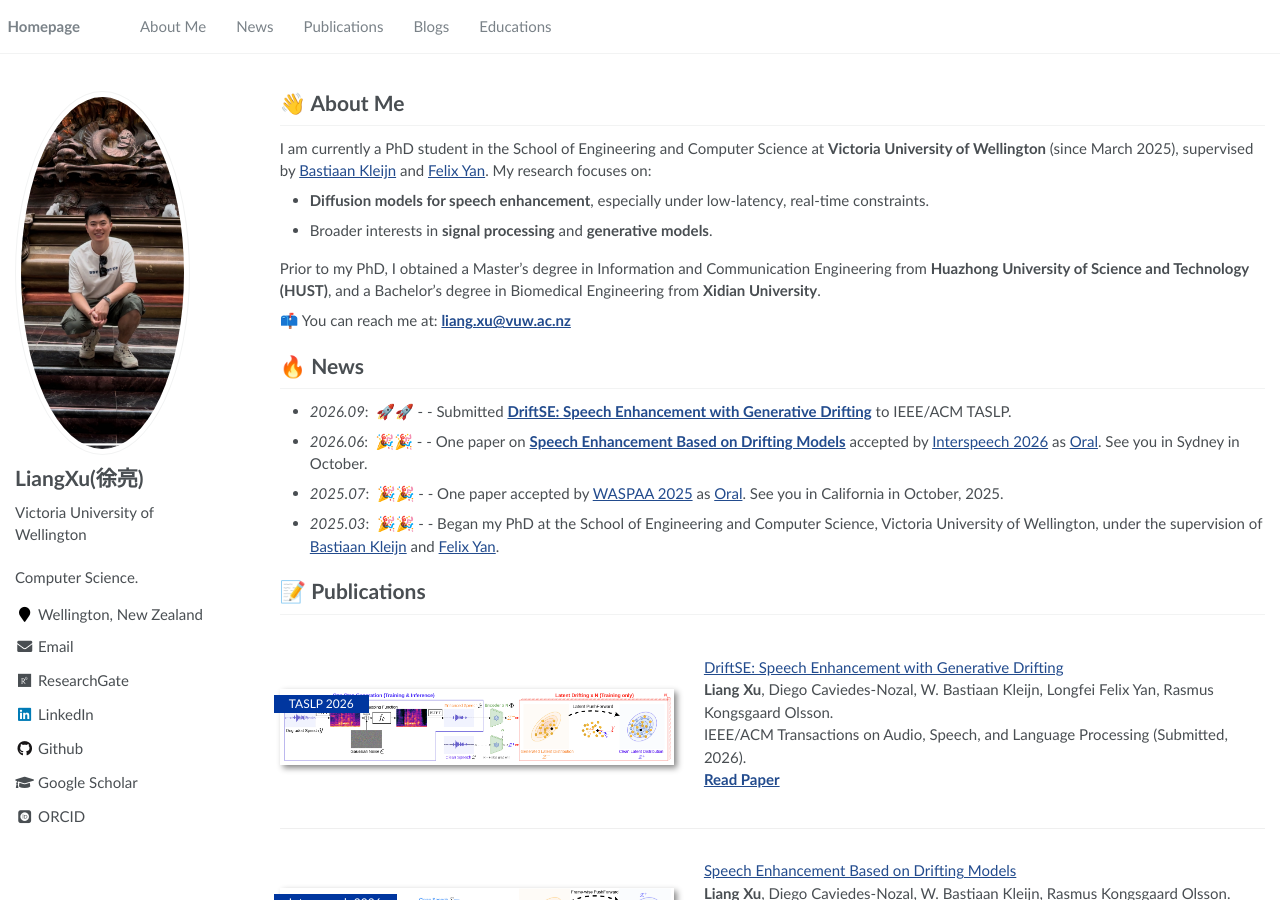
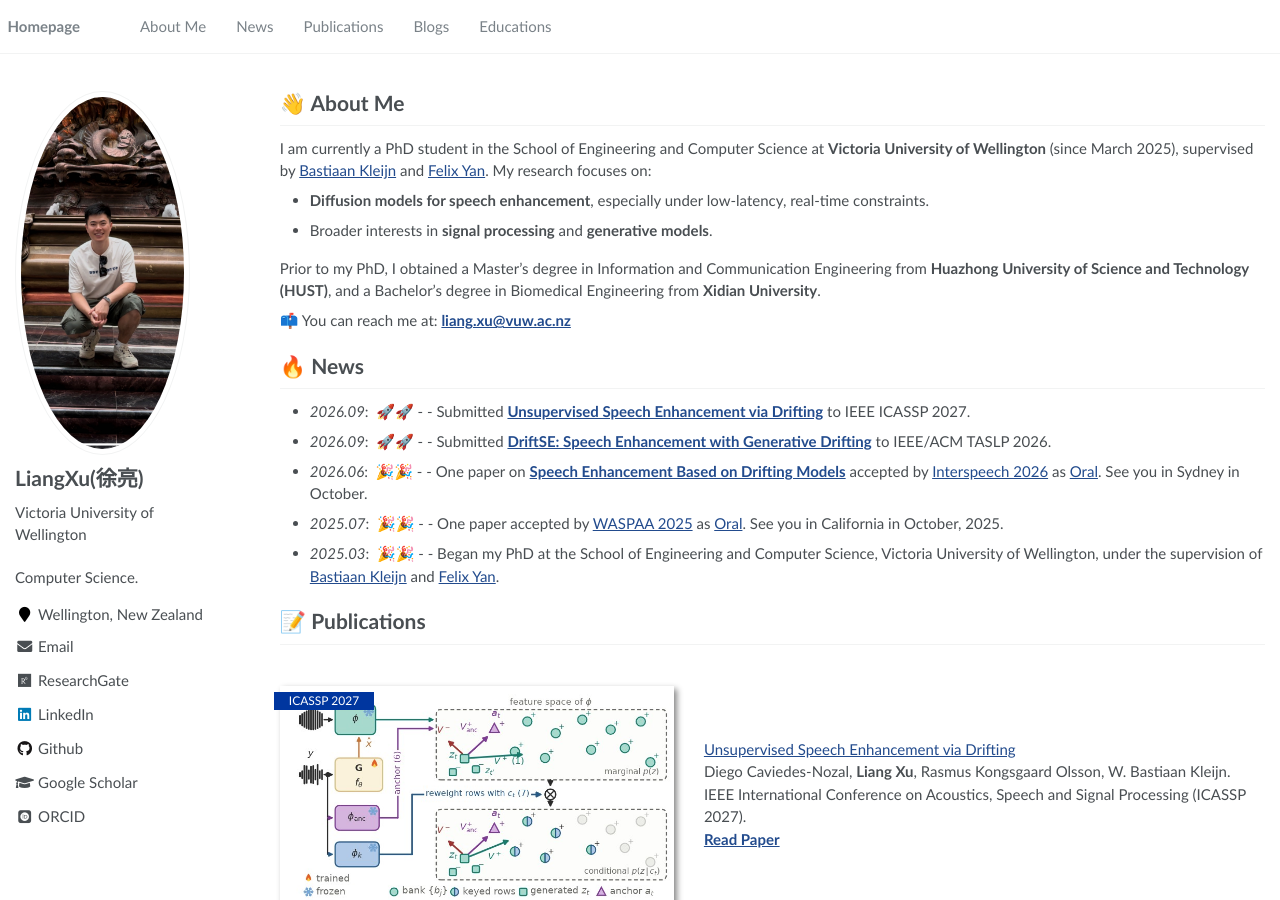
Before and after one commit to LiangXu123/LiangXu123.github.io, a Jekyll site: the page built from _pages/about.md, in a window 1280 px wide and 900 px high. Built offline with Jekyll 4.4.1, drawn with Linux system fonts in a browser that asks for light colours; some web fonts are replaced.

Commit message:
update unsupervised driftse

```diff
--- a/_pages/about.md
+++ b/_pages/about.md
@@ -30,12 +30,28 @@ Prior to my PhD, I obtained a Master’s degree in Information and Communication
 
 # 🔥 News
 
-- _2026.09_: &nbsp;🚀🚀 - - Submitted **[DriftSE: Speech Enhancement with Generative Drifting](https://liangxu123.github.io/dual-latent-DriftSE/)** to IEEE/ACM TASLP.
+- _2026.09_: &nbsp;🚀🚀 - - Submitted **[Unsupervised Speech Enhancement via Drifting](https://d-caviedes.github.io/unpaired-drifting-se/)** to IEEE ICASSP 2027.
+- _2026.09_: &nbsp;🚀🚀 - - Submitted **[DriftSE: Speech Enhancement with Generative Drifting](https://liangxu123.github.io/dual-latent-DriftSE/)** to IEEE/ACM TASLP 2026.
 - _2026.06_: &nbsp;🎉🎉 - - One paper on **[Speech Enhancement Based on Drifting Models](https://liangxu123.github.io/driftse/)** accepted by [Interspeech 2026](https://interspeech2026.org/en-AU/pages/author-resources/resources) as [Oral](https://interspeech2026.org/en-AU/pages/programme/program). See you in Sydney in October.
 - _2025.07_: &nbsp;🎉🎉 - - One paper accepted by [WASPAA 2025](https://waspaa.com/) as [Oral](https://waspaa.com/technical-program-schedule/). See you in California in October, 2025.
 - _2025.03_: &nbsp;🎉🎉 - - Began my PhD at the School of Engineering and Computer Science, Victoria University of Wellington, under the supervision of [Bastiaan Kleijn](https://people.wgtn.ac.nz/bastiaan.kleijn) and [Felix Yan](https://people.wgtn.ac.nz/felix.yan).
 
 # 📝 Publications
+
+<div class='paper-box'>
+  <div class='paper-box-image'>
+    <div>
+      <div class="badge">ICASSP 2027</div>
+      <img src='images/un_driftse.jpeg' alt="unsupervised-driftse" width="100%">
+    </div>
+  </div>
+  <div class='paper-box-text' markdown="1">
+[Unsupervised Speech Enhancement via Drifting](https://d-caviedes.github.io/unpaired-drifting-se/) <br>
+Diego Caviedes-Nozal, **Liang Xu**, Rasmus Kongsgaard Olsson, W. Bastiaan Kleijn. <br>
+IEEE International Conference on Acoustics, Speech and Signal Processing (ICASSP 2027). <br>
+[**Read Paper**](https://arxiv.org/pdf/2609.34662)<br>
+  </div>
+</div>
 
 <div class='paper-box'>
   <div class='paper-box-image'>
```
Also changed, not shown: images/un_driftse.jpeg (added).
